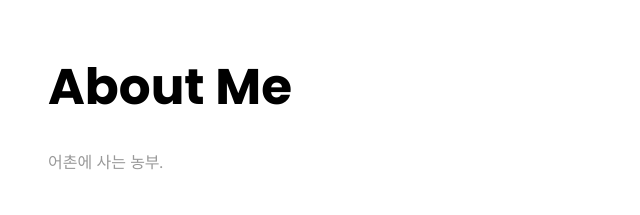
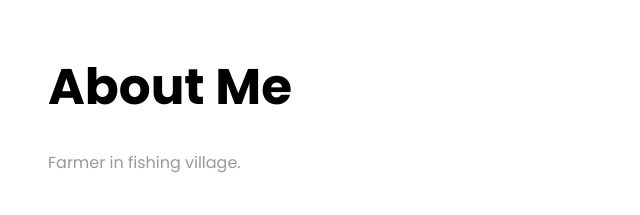
Before and after one commit to kamchik2/kamchik2.github.io, a plain HTML site: page index.html in a window 1280 px wide. Shown: the part 798-1013 px from the top of the page, 640-1280 px from the left. Drawn offline with Linux system fonts and the light colour scheme; files whose address does not match are found by name.

Commit message:
Update index.html

```diff
--- a/index.html
+++ b/index.html
@@ -83,7 +83,7 @@
 		          <div class="col-md-12 heading-section ftco-animate">
 		          	<h1 class="big">About</h1>
 		            <h2 class="mb-4">About Me</h2>
-		            <p>어촌에 사는 농부.</p>
+		            <p>Farmer in fishing village.</p>
 		            <ul class="about-info mt-4 px-md-0 px-2">
 		            	<li class="d-flex"><span>Name:</span> <span>Gyuhee Kim</span></li>
 		            	<li class="d-flex"><span>Date of birth:</span> <span>November 29, 1995</span></li>
```
